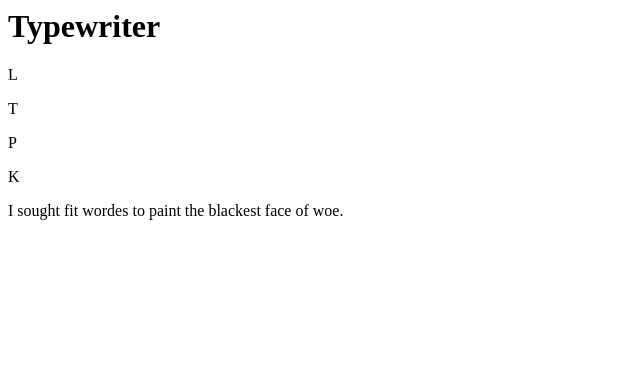
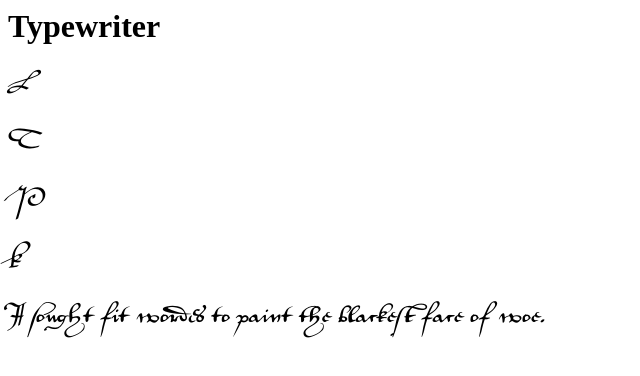
Before and after one commit to psb1558/Joscelyn-font, a plain HTML site: page index.html in a window 1280 px wide. Shown: the whole page, without its empty margins (0-640 px from the left). Drawn offline with Linux system fonts and the light colour scheme.

Commit message:
Update joscelyn.css

```diff
--- a/webfiles/joscelyn.css
+++ b/webfiles/joscelyn.css
@@ -2,4 +2,4 @@
       font-family: 'Joscelyn';
       src:url("./Joscelyn.woff2");
       }
-      #demo {font-family: Joscelyn; font-size: 120%;}
+      #demo1, #demo2, #demo3, #demo4, #demo5 {font-family: Joscelyn; font-size: 120%;}
```
